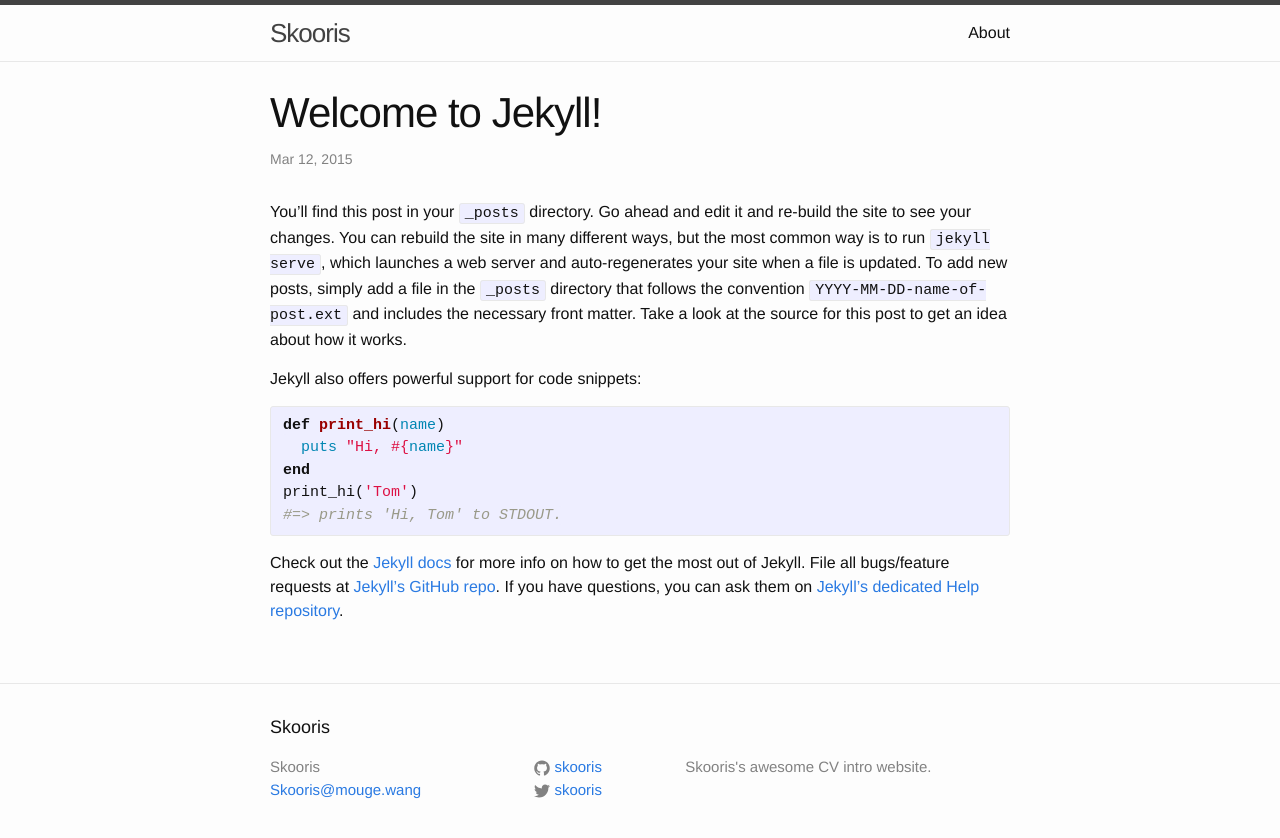
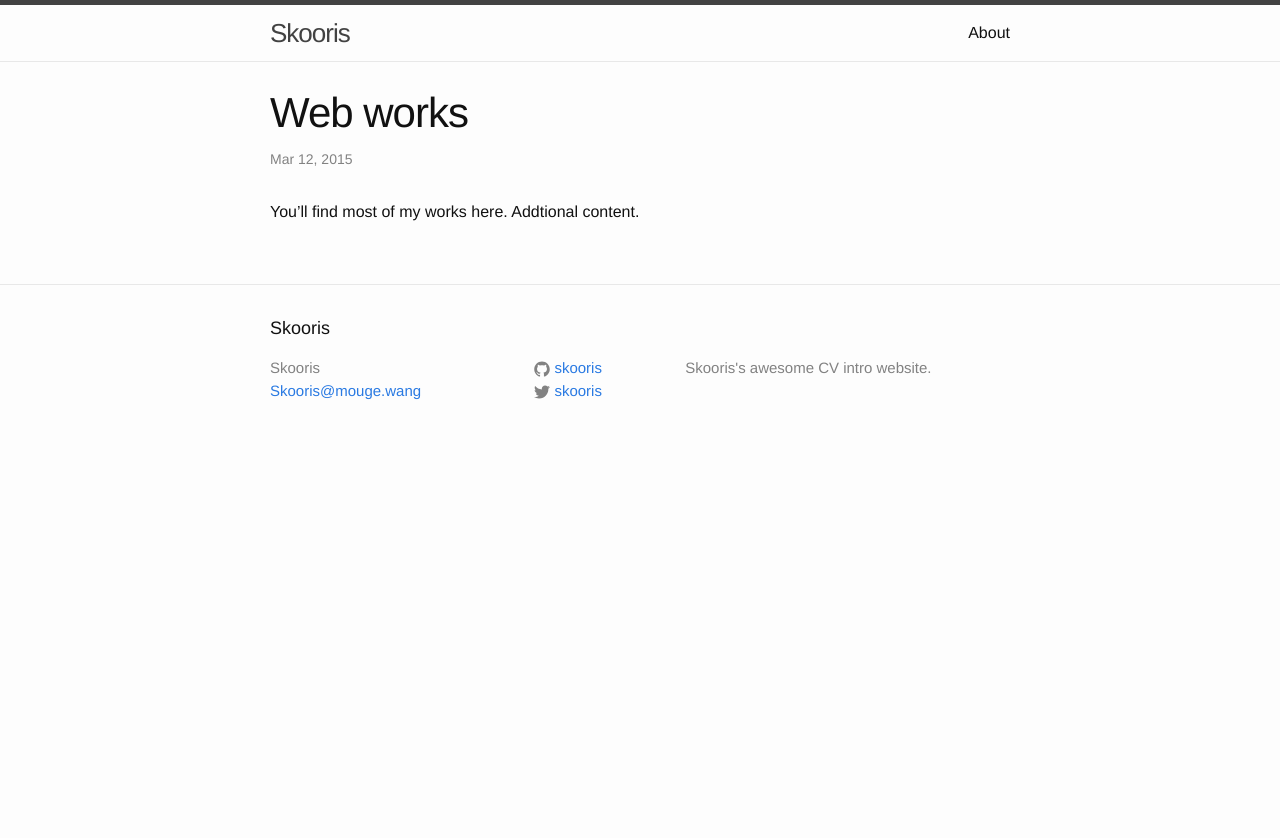
Before and after one commit to skooris/skooris.github.io, a Jekyll site: the page built from _posts/2015-03-12-Web-Works.markdown, in a window 1280 px wide. Shown: the top 838 px of the page. Built offline with Jekyll 4.4.1, drawn with Linux system fonts in a browser that asks for light colours.

Commit message:
Update 2015-03-12-Web-Works.markdown

```diff
--- a/_posts/2015-03-12-Web-Works.markdown
+++ b/_posts/2015-03-12-Web-Works.markdown
@@ -1,27 +1,11 @@
 ---
 layout: post
-title:  "Welcome to Jekyll!"
-date:   2015-03-12 17:48:18
-tags: Intro
+title:  "Web works"
+date:   2015-03-12 17:52:07
+tags: showcases
 image: http://skooris.github.io/img/avatar.png
-categories: jekyll update
+categories: works
 ---
-You’ll find this post in your `_posts` directory. Go ahead and edit it and re-build the site to see your changes. You can rebuild the site in many different ways, but the most common way is to run `jekyll serve`, which launches a web server and auto-regenerates your site when a file is updated.
+You’ll find most of my works here.
 <!--more-->
-To add new posts, simply add a file in the `_posts` directory that follows the convention `YYYY-MM-DD-name-of-post.ext` and includes the necessary front matter. Take a look at the source for this post to get an idea about how it works.
-
-Jekyll also offers powerful support for code snippets:
-
-{% highlight ruby %}
-def print_hi(name)
-  puts "Hi, #{name}"
-end
-print_hi('Tom')
-#=> prints 'Hi, Tom' to STDOUT.
-{% endhighlight %}
-
-Check out the [Jekyll docs][jekyll] for more info on how to get the most out of Jekyll. File all bugs/feature requests at [Jekyll’s GitHub repo][jekyll-gh]. If you have questions, you can ask them on [Jekyll’s dedicated Help repository][jekyll-help].
-
-[jekyll]:      http://jekyllrb.com
-[jekyll-gh]:   https://github.com/jekyll/jekyll
-[jekyll-help]: https://github.com/jekyll/jekyll-help
+Addtional content.
```
